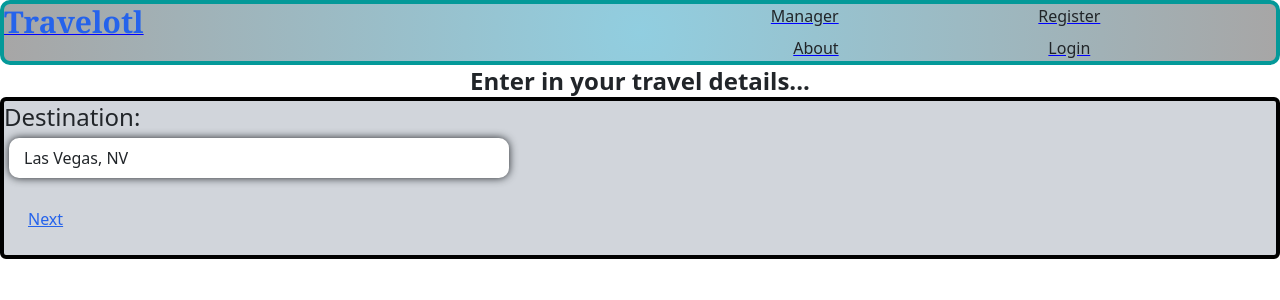
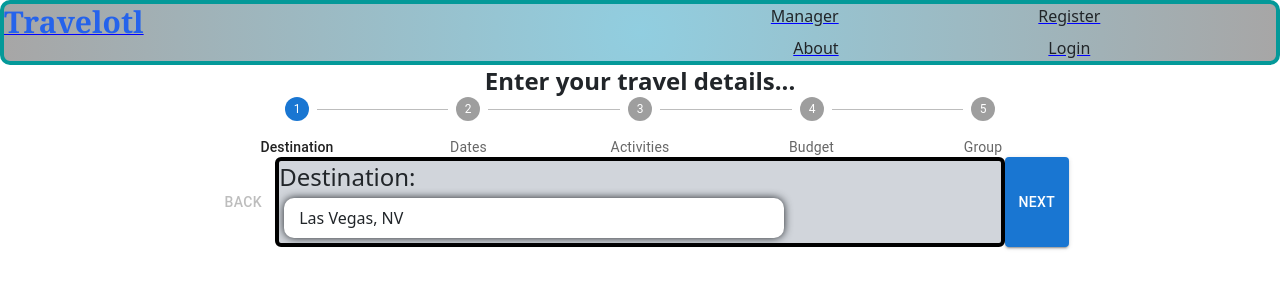
Before and after one commit to WellsOfLivingWater/TeenTitans-Travelotl, a React (Vite) app: page /form in a window 1280 px wide. Shown: the top 300 px of the page. Built offline with nearby package versions, Linux system fonts and the light colour scheme.

Commit message:
Revamped and reorganized form page navigation. Still figuring out page transition animation.

```diff
--- a/client/components/Form.jsx
+++ b/client/components/Form.jsx
@@ -14,44 +14,52 @@
  * @returns {JSX.Element} The rendered form component.
  */
 // Package dependencies
-import { Outlet, useLocation } from 'react-router-dom';
-import { useTransition, animated } from '@react-spring/web';
+import { useSelector } from 'react-redux';
+// import { Outlet, useLocation, } from 'react-router-dom';
+// import { useTransition, animated } from '@react-spring/web';
 
 // Components
 import Header from './Header';
+import Stepper from './formComponents/Stepper';
+import Navigation from './formComponents/Navigation';
 
 /**
  * Renders a component that animates the transition between child routes.
  *
  * @returns {JSX.Element} The animated routes component.
  */
-const AnimatedRoutes = () => {
-  const location = useLocation();
-  const transitions = useTransition(location?.pathname, {
-    from: { position: 'absolute', width: '100%', opacity: 0, transform: 'translate3d(100%,0,0)' },
-    enter: { opacity: 1, transform: 'translate3d(0%,0,0)' },
-    leave: { opacity: 0, transform: 'translate3d(-50%,0,0)' },
-  });
+// const AnimatedRoutes = () => {
+//   const location = useLocation();
+//   const transitions = useTransition(location?.pathname, {
+//     from: { position: 'absolute', width: '100%', opacity: 0, transform: 'translate3d(100%,0,0)' },
+//     enter: { opacity: 1, transform: 'translate3d(0%,0,0)' },
+//     leave: { opacity: 0, transform: 'translate3d(-50%,0,0)' },
+//   });
 
-  return transitions(style => (
-    <animated.div style={style}>
-      <Outlet />
-    </animated.div>
-  ));
+//   return transitions(style => (
+//     <animated.div style={style}>
+//       <Outlet />
+//     </animated.div>
+//   ));
+// };
+
+const Form = () => {
+  const loading = useSelector((state) => state.itinerary.loading);
+  return (
+    <>
+      <Header />
+      <div>
+        <h2 className='text-2xl text-center font-bold' hidden={loading}>Enter your travel details...</h2>
+        <div className="form-container" style={{ display: 'flex', flexDirection: 'column', justifyContent: 'center', alignItems: 'center' }}>
+          <Stepper />
+          <Navigation />
+        </div>
+      </div>
+      {/* <div style={{ position: 'relative' }}>
+        <AnimatedRoutes />
+      </div> */}
+    </>
+  )
 };
 
-const Form = () => (
-  <>
-    <Header />
-    <div className="form-container">
-      <div>
-        <h2 className='text-2xl text-center font-bold'>Enter in your travel details...</h2>
-      </div>
-      <div style={{ position: 'relative' }}>
-        <AnimatedRoutes />
-      </div>
-    </div>
-  </>
-);
-
 export default Form;
--- /dev/null
+++ b/client/components/formComponents/Navigation.jsx
@@ -0,0 +1,88 @@
+import { useEffect } from 'react';
+import { useNavigate } from 'react-router-dom';
+import { useDispatch, useSelector } from 'react-redux';
+import { Button } from '@mui/material';
+
+import { updateStep, updateTransitionDirection } from '../../reducers/tripReducer';
+import { updateItinerary, updateLoading } from '../../reducers/itineraryReducer';
+
+import Pages from './Pages';
+
+export default function Navigation() {
+  const { step, transitionDirection } = useSelector((state) => state.trip);
+  const { destination, startDate, endDate, activities, budget, travelers, groupDescription } = useSelector((state) => state.trip);
+  const formData = { destination, startDate, endDate, activities, budget, travelers, groupDescription };
+  const loading = useSelector((state) => state.itinerary.loading);
+
+  const dispatch = useDispatch();
+  const navigate = useNavigate();
+
+  const handleBack = () => {
+    if (transitionDirection === 'left') dispatch(updateTransitionDirection('right'));
+    dispatch(updateStep(step - 1));
+  };
+
+  const handleNext = async () => {
+    if (transitionDirection === 'right') dispatch(updateTransitionDirection('left'));
+    dispatch(updateStep(step + 1));
+  };
+
+  /**
+   * Handles the click event and sends the form data to the back end server.
+   * Navigates to the itinerary page if the response is successful.
+   *
+   * @async
+   * @param {Event} e - The event object.
+   */
+  const submitForm = async () => {
+    dispatch(updateLoading(true));
+    try {
+      console.log('data sent to back end server to make API request');
+      const response = await fetch('/api/trip/build', {
+        method: 'POST',
+        headers: {
+          'Content-Type': 'application/json',
+          'Authorization': `Bearer ${localStorage.getItem('userToken')}`,
+        },
+        body: JSON.stringify(formData)
+      });
+      const parsedData = await response.json();
+      console.log('build tripId ===>', parsedData._id);
+
+      const parsedTrip = JSON.parse(parsedData.trip);
+
+      const payload = {
+        itinerary: parsedTrip.itinerary,
+        itineraryID: parsedData._id,
+      };
+
+      if (response.ok) {
+        dispatch(updateItinerary(payload));
+        navigate('/itinerary');
+        dispatch(updateLoading(false));
+      } else {
+        throw new Error('failed to retrieve data');
+      }
+    } catch (error) {
+      console.error('Error with request:', error);
+    }
+  }
+
+  useEffect(() => {
+    if (step === 5) submitForm();
+  }, [step]);
+
+  return (
+    <div style={{ width: '67%', display: 'flex', justifyContent: 'center', alignSelf: 'center' }}>
+      <Button disabled={step === 0} onClick={handleBack} hidden={loading}>
+        Back
+      </Button>
+      <div style={{ width: '100%' }}>
+        <Pages />
+      </div>
+      <Button variant="contained" onClick={handleNext} hidden={loading}>
+        {step === 4 ? 'Finish' : 'Next'}
+      </Button>
+    </div>
+  )
+};
--- /dev/null
+++ b/client/components/formComponents/Pages.jsx
@@ -0,0 +1,42 @@
+// Package dependencies
+import { forwardRef } from 'react';
+import { useSelector } from 'react-redux';
+import { Slide } from '@mui/material';
+
+// Components
+import Page1 from './formPages/Page1';
+import Page2 from './formPages/Page2';
+import Page3 from './formPages/Page3';
+import Page4 from './formPages/Page4';
+import Page5 from './formPages/Page5';
+
+
+
+const Pages = forwardRef((props, ref) => {
+  const { step, transitionDirection } = useSelector((state) => state.trip);
+
+  let page;
+  switch (step) {
+    case 0:
+      page = <Page1 ref={ref} />; break;
+    case 1:
+      page = <Page2 ref={ref} />; break;
+    case 2:
+      page = <Page3 ref={ref} />; break;
+    case 3:
+      page = <Page4 ref={ref} />; break;
+    case 4:
+    case 5:
+      page = <Page5 ref={ref} />; break;
+    default:
+      page = <Page1 ref={ref} />;
+  }
+
+  return (
+    <Slide direction={transitionDirection} in={true} mountOnEnter unmountOnExit>
+      {page}
+    </Slide>
+  );
+});
+
+export default Pages;
--- a/client/components/formComponents/Stepper.jsx
+++ b/client/components/formComponents/Stepper.jsx
@@ -5,8 +5,10 @@ const steps = ['Destination', 'Dates', 'Activities', 'Budget', 'Group'];
 
 export default function FormStepper() {
   const step = useSelector((state) => state.trip.step);
+  const loading = useSelector((state) => state.itinerary.loading);
 
   return (
+    <div style={{ width: '67%' }} hidden={loading}>
       <Stepper activeStep={step} alternativeLabel>
         {steps.map((label) => (
           <Step key={label}>
@@ -14,5 +16,6 @@ export default function FormStepper() {
           </Step>
         ))}
       </Stepper>
+    </div>
   );
-}
+};
--- a/client/components/formPages/Page1.jsx
+++ b/client/components/formComponents/formPages/Page1.jsx
@@ -1,22 +1,21 @@
 /**
  * @file Renders the first page of the form.
- * Allows the user to input their destination and navigate to the next page.
+ * Allows the user to input their destination.
  *
  * @module Page1
  * @returns {JSX.Element} The rendered first page of the form.
  */
 // Package dependencies
+import { forwardRef } from 'react';
 import { useDispatch, useSelector } from 'react-redux';
-import { Link, useNavigate } from 'react-router-dom';
 
 // Redux actions
-import { updateDestination } from '../../reducers/tripReducer';
+import { updateDestination, updateStep, updateTransitionDirection } from '../../../reducers/tripReducer';
 
-const Page1 = () => {
-  const { destination } = useSelector(state => state.trip);
+const Page1 = forwardRef((props, ref) => {
+  const { destination, step, transitionDirection } = useSelector(state => state.trip);
 
   const dispatch = useDispatch();
-  const navigate = useNavigate();
 
   /**
    * Updates the destination value in the Redux store when the input changes.
@@ -36,12 +35,13 @@ const Page1 = () => {
   const handleKeyDown = e => {
     if (e.key === 'Enter') {
       e.preventDefault();
-      navigate('/form/page2');
+      if (transitionDirection === 'right') dispatch(updateTransitionDirection('left'));
+      dispatch(updateStep(step + 1));
     }
   };
 
   return (
-    <div className="bg-gray-300 rounded border-4 border-black">
+    <div ref={ref} className="bg-gray-300 rounded border-4 border-black">
       <label className='text-2xl' htmlFor="destination">
         Destination:
       </label>
@@ -52,15 +52,8 @@ const Page1 = () => {
         onChange={handleInputChange}
         onKeyDown={handleKeyDown}
       />
-
-      {/* Next button to navigate to the next page */}
-      <div>
-        <Link to='/form/page2'>
-          <button className='m-4 text-blue-600 underline' type='button'>Next</button>
-        </Link>
-      </div>
     </div>
   )
-};
+});
 
 export default Page1;
--- a/client/components/formPages/Page2.jsx
+++ b/client/components/formComponents/formPages/Page2.jsx
@@ -1,23 +1,21 @@
 /**
  * @file Renders the second page of the form.
- * Allows the user to input the start date and end date of the trip
- * and navigate to the previous and next pages.
+ * Allows the user to input the start date and end date of the trip.
  *
  * @module Page2
  * @returns {JSX.Element} The rendered second page of the form.
  */
 // Package dependencies
+import { forwardRef } from 'react';
 import { useDispatch, useSelector } from 'react-redux';
-import { Link, useNavigate } from 'react-router-dom';
 
 // Redux actions
-import { updateStartDate, updateEndDate } from '../../reducers/tripReducer';
+import { updateStartDate, updateEndDate, updateStep, updateTransitionDirection } from '../../../reducers/tripReducer';
 
-const Page2 = () => {
-  const { startDate, endDate } = useSelector(state => state.trip);
+const Page2 = forwardRef((props, ref) => {
+  const { startDate, endDate, step, transitionDirection } = useSelector(state => state.trip);
 
   const dispatch = useDispatch();
-  const navigate = useNavigate();
 
   /**
    * Handles the input change event for the start date and end date inputs.
@@ -43,12 +41,13 @@ const Page2 = () => {
   const handleKeyDown = e => {
     if (e.key === 'Enter') {
       e.preventDefault();
-      navigate('/form/page3');
+      if (transitionDirection === 'right') dispatch(updateTransitionDirection('left'));
+      dispatch(updateStep(step + 1));
     }
   };
 
   return (
-    <div className="bg-gray-300 rounded border-4 border-black">
+    <div ref={ref} className="bg-gray-300 rounded border-4 border-black">
       <div>
         <label className='text-2xl' htmlFor="startDate">
           Start Date:
@@ -73,22 +72,8 @@ const Page2 = () => {
           onKeyDown={handleKeyDown}
         />
       </div>
-
-      {/* Navigation buttons */}
-      <div>
-
-        {/* Back button */}
-        <Link to='/form'>
-          <button className='m-4 underline text-blue-600' type='button'>Back</button>
-        </Link>
-
-        {/* Next button */}
-        <Link to='/form/page3'>
-          <button className='m-4 underline text-blue-600' type='button'>Next</button>
-        </Link>
-      </div>
     </div>
   );
-};
+});
 
 export default Page2;
--- a/client/components/formPages/Page3.jsx
+++ b/client/components/formComponents/formPages/Page3.jsx
@@ -1,25 +1,23 @@
 /**
  * @file Renders the third page of the form.
- * Allows the user to select activities they are interested in
- * and navigate to the previous and next pages.
+ * Allows the user to select activities they are interested in.
  *
  * @module Page3
  * @returns {JSX.Element} The rendered third page of the form.
  */
 // Package dependencies
+import { forwardRef } from 'react';
 import { useDispatch, useSelector } from 'react-redux';
-import { Link, useNavigate } from 'react-router-dom';
 
 // Redux actions
-import { updateActivities } from '../../reducers/tripReducer';
+import { updateActivities, updateStep, updateTransitionDirection } from '../../../reducers/tripReducer';
 
-const Page3 = () => {
-  const { activities } = useSelector(state => state.trip);
+const Page3 = forwardRef((props, ref) => {
+  const { activities, step, transitionDirection } = useSelector(state => state.trip);
 
   const selected = new Array(...activities);
 
   const dispatch = useDispatch();
-  const navigate = useNavigate();
 
   /**
    * Handles the change event of the activities checkboxes.
@@ -47,12 +45,13 @@ const Page3 = () => {
   const handleKeyDown = e => {
     if (e.key === 'Enter') {
       e.preventDefault();
-      navigate('/form/page4');
+      if (transitionDirection === 'right') dispatch(updateTransitionDirection('left'));
+      dispatch(updateStep(step + 1));
     }
   };
 
   return (
-    <div className="bg-gray-300 rounded border-4 border-black ">
+    <div ref={ref} className="bg-gray-300 rounded border-4 border-black ">
       <p className='text-2xl text-center'>Select activities you are interested in...</p>
 
       {/* Activities checkboxes */}
@@ -130,22 +129,8 @@ const Page3 = () => {
           </label>
         </li>
       </ul>
-
-      {/* Navigation buttons */}
-      <div>
-
-        {/* Back button */}
-        <Link to='/form/page2'>
-          <button className='m-4 underline text-blue-600' type='button'>Back</button>
-        </Link>
-
-        {/* Next button */}
-        <Link to='/form/page4'>
-          <button className='m-4 underline text-blue-600' type='button'>Next</button>
-        </Link>
-      </div>
     </div>
   );
-};
+});
 
 export default Page3;
--- a/client/components/formPages/Page4.jsx
+++ b/client/components/formComponents/formPages/Page4.jsx
@@ -1,22 +1,21 @@
 /**
  * @file Renders the fourth page of the form.
- * Allows the user to input their budget and navigate to the previous and next pages.
+ * Allows the user to input their budget.
  *
  * @module Page4
  * @returns {JSX.Element} The rendered fourth page of the form.
  */
 // Package dependencies
+import { forwardRef } from 'react';
 import { useDispatch, useSelector } from 'react-redux';
-import { Link, useNavigate } from 'react-router-dom';
 
 // Redux actions
-import { updateBudget } from '../../reducers/tripReducer';
+import { updateBudget, updateStep, updateTransitionDirection } from '../../../reducers/tripReducer';
 
-const Page4 = () => {
-  const { budget } = useSelector(state => state.trip);
+const Page4 = forwardRef((props, ref) => {
+  const { budget, step, transitionDirection } = useSelector(state => state.trip);
 
   const dispatch = useDispatch();
-  const navigate = useNavigate();
 
   /**
    * Handles the input change event and dispatches an action to update the budget.
@@ -36,12 +35,13 @@ const Page4 = () => {
   const handleKeyDown = e => {
     if (e.key === 'Enter') {
       e.preventDefault();
-      navigate('/form/page5');
+      if (transitionDirection === 'right') dispatch(updateTransitionDirection('left'));
+      dispatch(updateStep(step + 1));
     }
   };
 
   return (
-    <div className="bg-gray-300 rounded border-4 border-black">
+    <div ref={ref} className="bg-gray-300 rounded border-4 border-black">
       <label className='text-2xl' htmlFor="budget">
         Budget:
       </label>
@@ -52,22 +52,8 @@ const Page4 = () => {
         onChange={handleInputChange}
         onKeyDown={handleKeyDown}
       />
-
-      {/* Navigation buttons */}
-      <div>
-
-        {/* Back button */}
-        <Link to='/form/page3'>
-          <button className='m-4 underline text-blue-600' type='button'>Back</button>
-        </Link>
-
-        {/* Next button */}
-        <Link to='/form/page5'>
-          <button className='m-4 underline text-blue-600' type='button'>Next</button>
-        </Link>
-      </div>
     </div>
   );
-};
+});
 
 export default Page4;
--- a/client/components/formPages/Page5.jsx
+++ b/client/components/formComponents/formPages/Page5.jsx
@@ -1,30 +1,26 @@
 /**
  * @file Renders the fifth page of the form.
  * Allows the user to input the number of travelers
- * and navigate to the previous and next pages.
+ * and select a group description.
  *
  * @module Page5
  * @returns {JSX.Element} The rendered fifth page of the form.
  */
 // Package dependencies
+import { forwardRef } from "react";
 import { useDispatch, useSelector } from "react-redux";
-import { Link, useNavigate } from "react-router-dom";
 
 // Redux actions
-import { updateTravelers } from "../../reducers/tripReducer";
-import { updateGroupDescription } from '../../reducers/tripReducer';
-import { updateItinerary, updateLoading } from '../../reducers/itineraryReducer';
+import { updateTravelers, updateGroupDescription, updateStep, updateTransitionDirection } from "../../../reducers/tripReducer";
 
 // Components
-import Loader from "../Loader";
+import Loader from "../../Loader";
 
-const Page5 = () => {
-  const formData = useSelector(state => state.trip);
-  const { travelers, groupDescription } = formData;
+const Page5 = forwardRef((props, ref) => {
+  const { travelers, groupDescription, step, transitionDirection } = useSelector(state => state.trip);
   const { loading } = useSelector(state => state.itinerary);
 
   const dispatch = useDispatch();
-  const navigate = useNavigate();
 
   /**
    * Handles the input change event.
@@ -50,48 +46,6 @@ const Page5 = () => {
   };
 
   /**
-   * Handles the click event and sends the form data to the back end server.
-   * Navigates to the itinerary page if the response is successful.
-   *
-   * @async
-   * @param {Event} e - The event object.
-   */
-  const handleClick = async () => {
-    dispatch(updateLoading(true));
-    try {
-      console.log('data sent to back end server to make API request');
-      const response = await fetch('/api/trip/build', {
-        method: 'POST',
-        headers: {
-          'Content-Type': 'application/json',
-          'Authorization': `Bearer ${localStorage.getItem('userToken')}`,
-        },
-        body: JSON.stringify(formData)
-      });
-      const parsedData = await response.json();
-      console.log('build tripId ===>', parsedData._id);
-
-      const parsedTrip = JSON.parse(parsedData.trip);
-
-      const payload = {
-        itinerary: parsedTrip.itinerary,
-        itineraryID: parsedData._id,
-      };
-
-      // console.log('parsed trip data from fetch ===>', payload.itinerary);
-      if (response.ok) {
-        dispatch(updateItinerary(payload));
-        navigate('/itinerary');
-        dispatch(updateLoading(false));
-      } else {
-        throw new Error('failed to retrieve data');
-      }
-    } catch (error) {
-      console.error('Error with request:', error);
-    }
-  }
-
-  /**
    * Handles the key down event.
    * If the Enter key is pressed, calls the handleClick function.
    * @async
@@ -99,12 +53,13 @@ const Page5 = () => {
    */
   const handleKeyDown = async (event) => {
     if (event.key === 'Enter') {
-      await handleClick();
+      if (transitionDirection === 'right') dispatch(updateTransitionDirection('left'));
+      dispatch(updateStep(step + 1));
     }
   };
 
   return (
-    <div className="bg-gray-300 rounded border-4 border-black">
+    <div ref={ref} className="bg-gray-300 rounded border-4 border-black">
 
       { loading ?
 
@@ -196,31 +151,10 @@ const Page5 = () => {
               </label>
             </li>
           </ul>
-          {/* Navigation buttons */}
-          <div>
-
-            {/* Back button */}
-            <Link to="/form/page4">
-              <button
-                className="m-4 underline text-blue-600" type="button"
-              >
-                Back
-              </button>
-            </Link>
-
-            {/* Submit button */}
-            <button
-              className='m-4 underline text-blue-600'
-              type='submit'
-              onClick={handleClick}
-            >
-              Submit
-            </button>
-          </div>
         </>
       }
     </div>
   );
-};
+});
 
 export default Page5;
--- a/client/index.jsx
+++ b/client/index.jsx
@@ -21,11 +21,6 @@ import Register from './components/Register';
 import Login from './components/Login';
 import Manager from './components/Manager';
 import Form from './components/Form';
-import Page1 from './components/formPages/Page1';
-import Page2 from './components/formPages/Page2';
-import Page3 from './components/formPages/Page3';
-import Page4 from './components/formPages/Page4';
-import Page5 from './components/formPages/Page5';
 import ItineraryPage from './components/itineraryComponents/ItineraryPage';
 
 // Styles
@@ -54,8 +49,12 @@ createRoot(root).render(
     <Provider store={store}> {/* Connects the Redux store to the app */}
       <Router> {/* Sets up the React Router */}
         <Routes> {/* Defines the routes of the app */}
-          <Route path="/" element={<App />}> {/* The root route */}
-            <Route index element={<Main />} /> {/* The main page */}
+
+          {/* The root route */}
+          <Route path="/" element={<App />}>
+
+            {/* The main page */}
+            <Route index element={<Main />} />
 
             {/* Header link routes */}
             <Route path='/manager' element={<Manager />} />
@@ -63,17 +62,12 @@ createRoot(root).render(
             <Route path='/login' element={<Login />} />
             <Route path='/register' element={<Register />} />
 
-            {/* Form route with nested routes for each page of the form */}
-            <Route path="/form" element={<Form />}>
-              <Route index element={<Page1 />} />
-              <Route path="/form/page2" element={<Page2 />} />
-              <Route path="/form/page3" element={<Page3 />} />
-              <Route path="/form/page4" element={<Page4 />} />
-              <Route path="/form/page5" element={<Page5 />} />
-            </Route>
+            {/* Form route */}
+            <Route path="/form" element={<Form />} />
 
             {/* Itinerary route */}
             <Route path="/itinerary" element={<ItineraryPage />} />
+
           </Route>
         </Routes>
       </Router>
```
Also changed, not shown: client/reducers/tripReducer.js (+6 -2 lines). Lines whose indentation alone changed are shown as unchanged.
